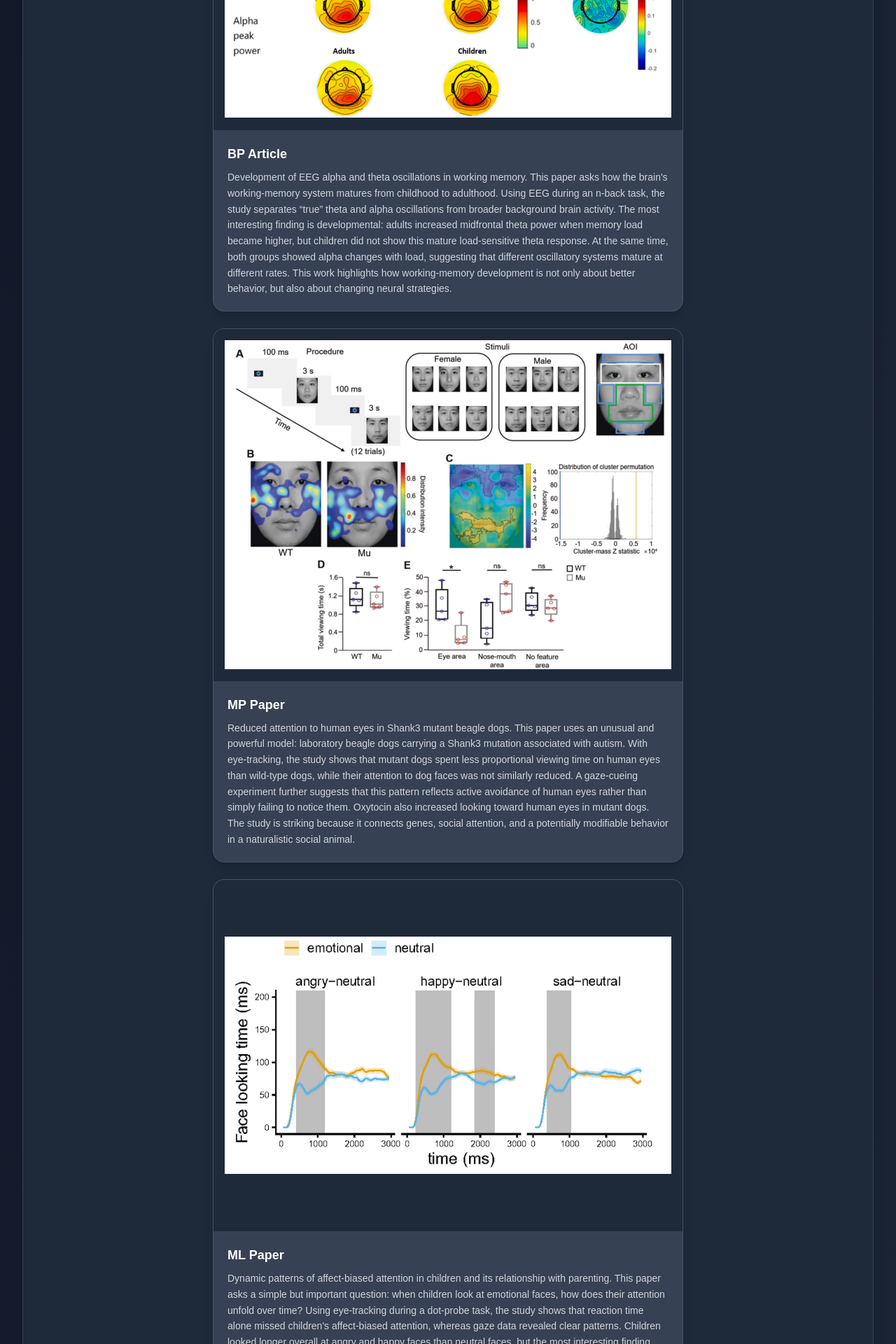
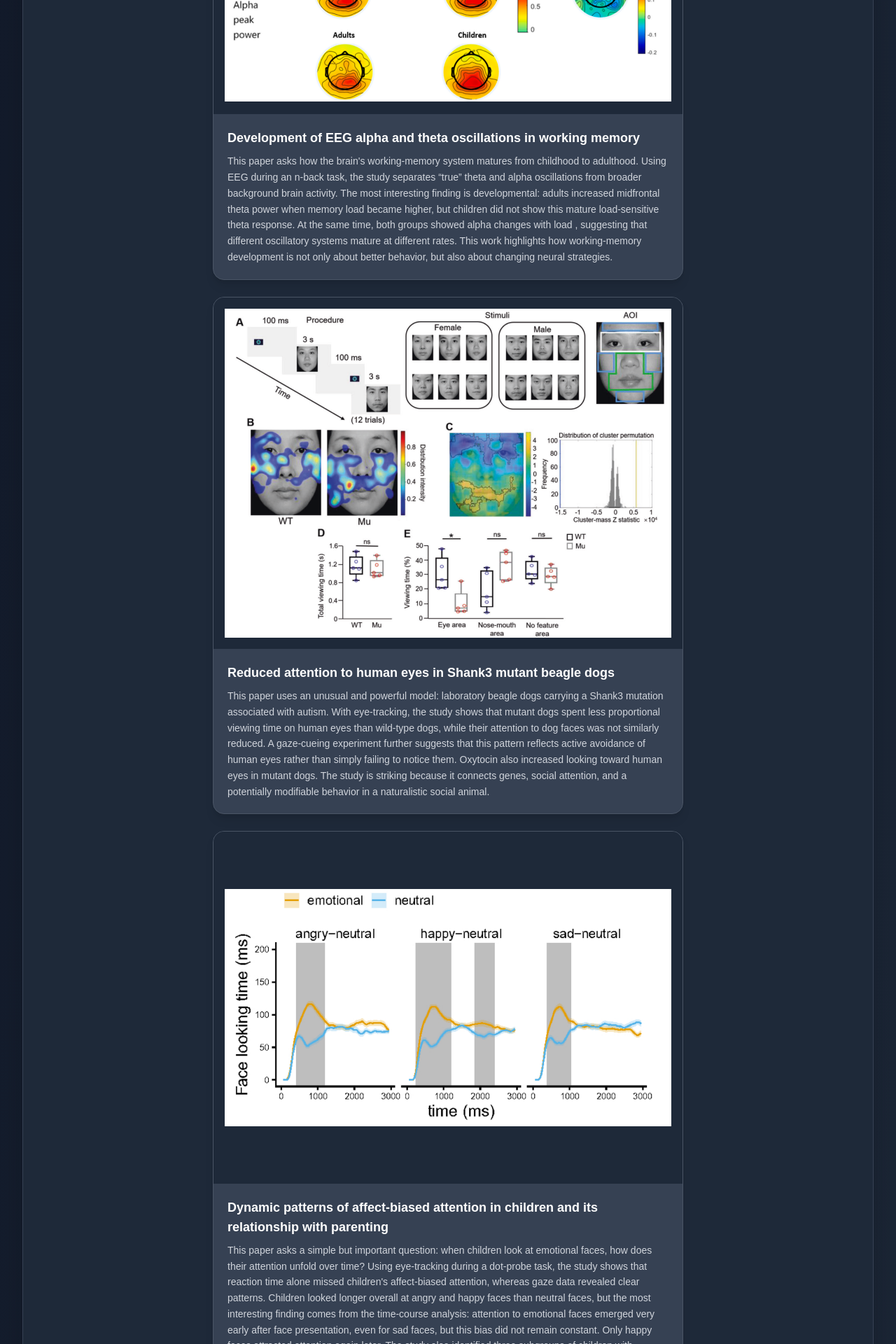
Before and after one commit to quentinlampsy/quentinlampsy.github.io, a Next.js app in the folder portfolio-nextjs/: page / in a window 1280 px wide. Shown: the part 2879-4799 px from the top of the page at 70% size. Built offline with nearby package versions, Linux system fonts and the light colour scheme.

Commit message:
fix title

```diff
--- a/portfolio-nextjs/app/components/Publications.tsx
+++ b/portfolio-nextjs/app/components/Publications.tsx
@@ -8,11 +8,10 @@ export default function Publications() {
   const publications = [
     {
       image: '/pictures/My JEMR F2.png',
-      title: 'JEMR Article',
+      title: 'Initial and sustained attentional bias toward emotional faces in MDD',
       doi: 'https://www.mdpi.com/1995-8692/18/6/72',
       description:
-        'Initial and sustained attentional bias toward emotional faces in MDD. \
-        This eye-tracking study examines how people with major depressive disorder \
+        'This eye-tracking study examines how people with major depressive disorder \
         attend to emotional faces over time. Rather than treating attention as a single \
         process, it separates early orienting from later sustained looking. The most engaging \
         result is that emotional faces, especially fearful faces, captured early gaze, \
@@ -23,44 +22,42 @@ export default function Publications() {
     },
     {
       image: '/pictures/Huo BP figure 4.png',
-      title: 'BP Article',
+      title: 'Development of EEG alpha and theta oscillations in working memory',
       doi: 'https://doi.org/10.1016/j.biopsycho.2024.108824',
-      description: "Development of EEG alpha and theta oscillations in working memory. This paper \
-      asks how the brain's working-memory system matures from childhood to adulthood. Using EEG during \
-      an n-back task, the study separates “true” theta and alpha oscillations from broader background \
-      brain activity. The most interesting finding is developmental: adults increased midfrontal theta \
-      power when memory load became higher, but children did not show this mature load-sensitive theta \
-      response. At the same time, both groups showed alpha changes with load, suggesting that different \
-      oscillatory systems mature at different rates. This work highlights how working-memory development \
-      is not only about better behavior, but also about changing neural strategies.",
+      description: "This paper asks how the brain's working-memory system matures from childhood to \
+      adulthood. Using EEG during an n-back task, the study separates “true” theta and alpha oscillations \
+      from broader background brain activity. The most interesting finding is developmental: adults \
+      increased midfrontal theta power when memory load became higher, but children did not show this \
+      mature load-sensitive theta response. At the same time, both groups showed alpha changes with load\
+      , suggesting that different oscillatory systems mature at different rates. This work highlights \
+      how working-memory development is not only about better behavior, but also about changing neural strategies.",
     },
     {
       image: '/pictures/Li MP F2.png',
-      title: 'MP Paper',
+      title: 'Reduced attention to human eyes in Shank3 mutant beagle dogs',
       doi: 'https://www.nature.com/articles/s41380-025-02965-7',
-      description: "Reduced attention to human eyes in Shank3 mutant beagle dogs. This paper uses an unusual \
-      and powerful model: laboratory beagle dogs carrying a Shank3 mutation associated with autism. With eye-tracking, \
-      the study shows that mutant dogs spent less proportional viewing time on human eyes than wild-type dogs, \
-      while their attention to dog faces was not similarly reduced. A gaze-cueing experiment further suggests \
-      that this pattern reflects active avoidance of human eyes rather than simply failing to notice them. \
-      Oxytocin also increased looking toward human eyes in mutant dogs. The study is striking because it connects \
+      description: "This paper uses an unusual and powerful model: laboratory beagle dogs carrying a Shank3 \
+      mutation associated with autism. With eye-tracking, the study shows that mutant dogs spent less \
+      proportional viewing time on human eyes than wild-type dogs, while their attention to dog faces \
+      was not similarly reduced. A gaze-cueing experiment further suggests that this pattern reflects \
+      active avoidance of human eyes rather than simply failing to notice them. Oxytocin also increased \
+      looking toward human eyes in mutant dogs. The study is striking because it connects \
       genes, social attention, and a potentially modifiable behavior in a naturalistic social animal.",
     },
     {
       image: '/pictures/su IJBR F3.png',
-      title: 'ML Paper',
+      title: 'Dynamic patterns of affect-biased attention in children and its relationship with parenting',
       doi: 'https://journals.sagepub.com/doi/full/10.1177/01650254231207596',
-      description: "Dynamic patterns of affect-biased attention in children and its relationship with parenting. This \
-      paper asks a simple but important question: when children look at emotional faces, how does their attention \
-      unfold over time? Using eye-tracking during a dot-probe task, the study shows that reaction time alone missed \
-      children's affect-biased attention, whereas gaze data revealed clear patterns. Children looked longer overall \
+      description: "This paper asks a simple but important question: when children look at emotional faces, how does their \
+      attention unfold over time? Using eye-tracking during a dot-probe task, the study shows that reaction time alone \
+      missed children's affect-biased attention, whereas gaze data revealed clear patterns. Children looked longer overall \
       at angry and happy faces than neutral faces, but the most interesting finding comes from the time-course analysis: \
       attention to emotional faces emerged very early after face presentation, even for sad faces, but this bias did not \
       remain constant. Only happy faces attracted attention again later. The study also identified three subgroups of \
       children with different dynamic gaze patterns—weak decay, strong decay, and recovery—and used machine learning to \
-      show that positive parenting was related to children’s temporal attention patterns toward sad faces. The highlight \
+      show that positive parenting was related to children's temporal attention patterns toward sad faces. The highlight \
       of this paper is methodological and developmental: attention bias is not just “more looking” or “less looking,” but \
-      a dynamic process shaped over time and potentially linked to children’s family environment.",
+      a dynamic process shaped over time and potentially linked to children's family environment.",
     },
   ];
 
```
